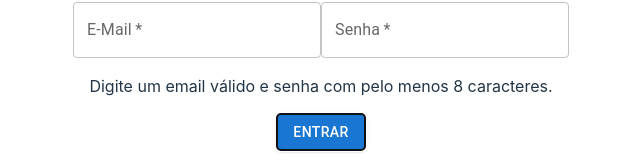
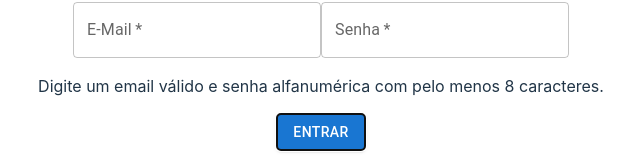
Before and after one commit to Dedecow/projetosSenai, a React (Vite) app: page / in a window 1280 px wide. Both pictures are taken after a click on the button "ENTRAR". Shown: the part 497-661 px from the top of the page, without its empty margins (319-959 px from the left). Built offline with nearby package versions, Linux system fonts and the light colour scheme.

Commit message:
pagina-login-OK

```diff
--- a/src/components/Login/index.jsx
+++ b/src/components/Login/index.jsx
@@ -24,13 +24,16 @@ function Login (){
 
         return atIndex > 0 && dotIndex > atIndex + 1 && dotIndex < email.length - 1;
     };
+    // const isValidSenha = (password) => {
+    //     let passwordValid = false;
+    //     if (password.length >= 8){
+    //         passwordValid= true
+    //     }
+    //     console.log("passwordValid", passwordValid)
+    //     return passwordValid;
+    // }
     const isValidSenha = (password) => {
-        let passwordValid = false;
-        if (password.length >= 8){
-            passwordValid= true
-        }
-        console.log("passwordValid", passwordValid)
-        return passwordValid;
+        return password.length >= 8 && /[a-zA-Z]/.test(password) && /\d/.test(password);
     }
     console.log("showError", showError)
 
@@ -56,7 +59,7 @@ function Login (){
             onChange={(e) => setPassword(e.target.value)}
             // inputProps={{ minLength:8 }}
         />
-        {showError ? <p> Digite um email válido e senha com pelo menos 8 caracteres.</p>:''}
+        {showError ? <p> Digite um email válido e senha alfanumérica com pelo menos 8 caracteres.</p>:''}
 
 
         <Button variant="contained" onClick={ handleLogin } > ENTRAR </Button>
```
